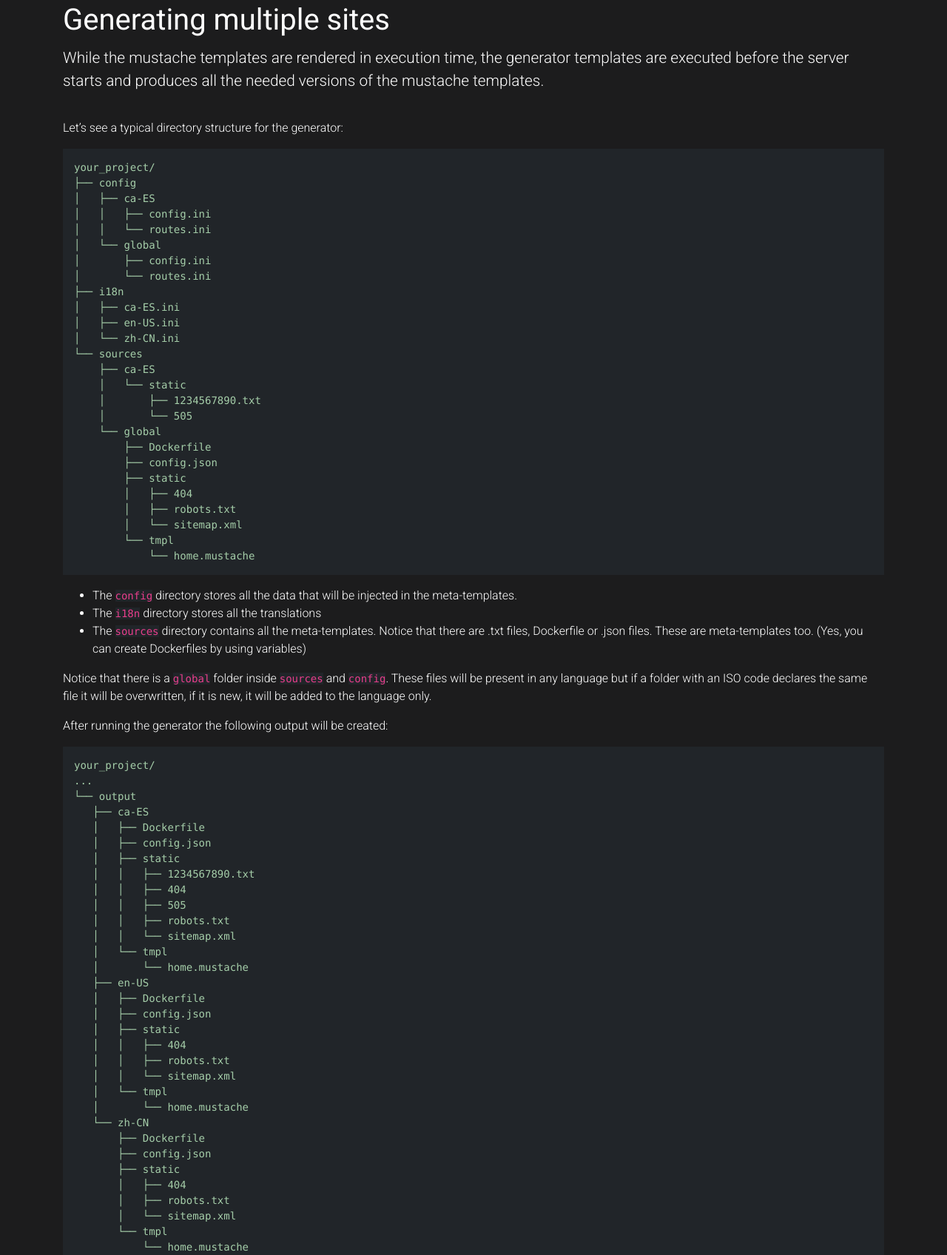
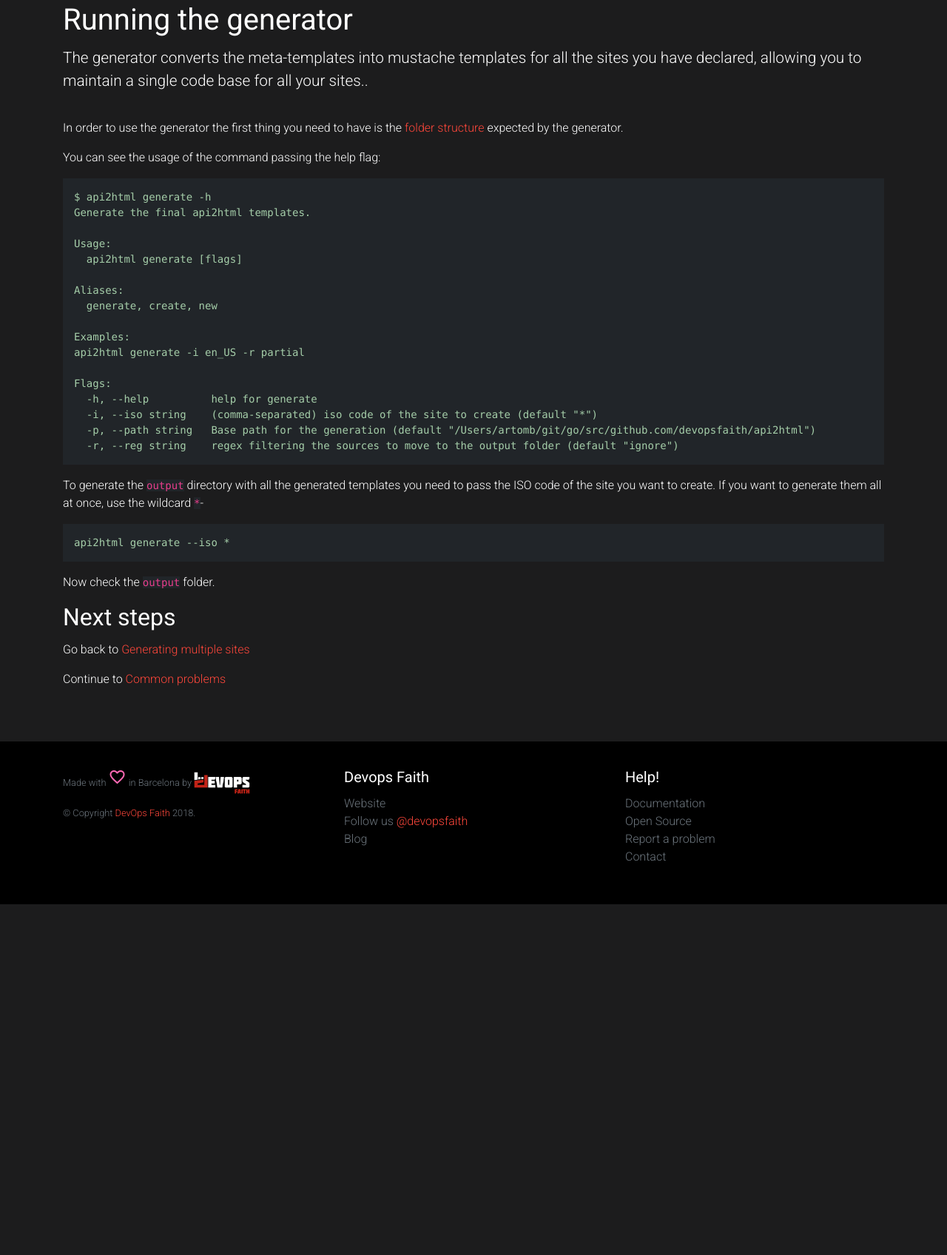
Before and after one commit to devopsfaith/api2html.com, a plain HTML site: page docs/running-the-generator/index.html in a window 1280 px wide. Shown: the part 130-1826 px from the top of the page at 74% size. After the commit the page ends 1352 px from the top, so only its background shows below. Drawn offline with nearby package versions, Linux system fonts and the light colour scheme.

Commit message:
Generator documentation

```diff
--- a/docs/running-the-generator/index.html
+++ b/docs/running-the-generator/index.html
@@ -4,10 +4,10 @@
 <head>
   <meta charset="utf-8">
   <meta name="viewport" content="width=device-width, initial-scale=1, shrink-to-fit=no">
-  <meta name="generator" content="Hugo 0.33" />
-  <title> Generating multiple sites </title>
+  <meta name="generator" content="Hugo 0.36" />
+  <title> Running the generator  | API2HTML</title>
 
-  <meta name="description" content="An utility to make multiple sites ">
+  <meta name="description" content="How the generator works">
 
 
 
@@ -19,8 +19,8 @@
   <meta name="author" content="Devops Faith">
 
 
-  <meta property="og:title" content="Generating multiple sites" />
-<meta property="og:description" content="An utility to make multiple sites " />
+  <meta property="og:title" content="Running the generator" />
+<meta property="og:description" content="How the generator works" />
 <meta property="og:type" content="article" />
 <meta property="og:url" content="/docs/running-the-generator/" />
 
@@ -81,84 +81,38 @@
 
 
 
-    <h1>Generating multiple sites</h1>
-    <p class="lead mb-4">While the mustache templates are rendered in execution time, the generator templates are executed before the server starts and produces all the needed versions of the mustache templates. </p>
+    <h1>Running the generator</h1>
+    <p class="lead mb-4">The generator converts the meta-templates into mustache templates for all the sites you have declared, allowing you to maintain a single code base for all your sites.. </p>
 
-    <p>Let&rsquo;s see a typical directory structure for the generator:</p>
+    <p>In order to use the generator the first thing you need to have is the <a href="/docs/generating-multiple-sites/#directory-structure">folder structure</a> expected by the generator.</p>
 
-<pre><code>your_project/
-├── config
-│   ├── ca-ES
-│   │   ├── config.ini
-│   │   └── routes.ini
-│   └── global
-│       ├── config.ini
-│       └── routes.ini
-├── i18n
-│   ├── ca-ES.ini
-│   ├── en-US.ini
-│   └── zh-CN.ini
-└── sources
-    ├── ca-ES
-    │   └── static
-    │       ├── 1234567890.txt
-    │       └── 505
-    └── global
-        ├── Dockerfile
-        ├── config.json
-        ├── static
-        │   ├── 404
-        │   ├── robots.txt
-        │   └── sitemap.xml
-        └── tmpl
-            └── home.mustache
+<p>You can see the usage of the command passing the help flag:</p>
+
+<pre><code>$ api2html generate -h
+Generate the final api2html templates.
+
+Usage:
+  api2html generate [flags]
+
+Aliases:
+  generate, create, new
+
+Examples:
+api2html generate -i en_US -r partial
+
+Flags:
+  -h, --help          help for generate
+  -i, --iso string    (comma-separated) iso code of the site to create (default &quot;*&quot;)
+  -p, --path string   Base path for the generation (default &quot;/Users/artomb/git/go/src/github.com/devopsfaith/api2html&quot;)
+  -r, --reg string    regex filtering the sources to move to the output folder (default &quot;ignore&quot;)
 </code></pre>
 
-<ul>
-<li>The <code>config</code> directory stores all the data that will be injected in the meta-templates.</li>
-<li>The <code>i18n</code> directory stores all the translations</li>
-<li>The <code>sources</code> directory contains all the meta-templates. Notice that there are .txt files, Dockerfile or .json files. These are meta-templates too. (Yes, you can create Dockerfiles by using variables)</li>
-</ul>
+<p>To generate the <code>output</code> directory with all the generated templates you need to pass the ISO code of the site you want to create. If you want to generate them all at once, use the wildcard <code>*</code>-</p>
 
-<p>Notice that there is a <code>global</code> folder inside <code>sources</code> and <code>config</code>. These files will be present in any language but if a folder with an ISO code declares the same file it will be overwritten, if it is new, it will be added to the language only.</p>
-
-<p>After running the generator the following output will be created:</p>
-
-<pre><code>your_project/
-...
-└── output
-   ├── ca-ES
-   │   ├── Dockerfile
-   │   ├── config.json
-   │   ├── static
-   │   │   ├── 1234567890.txt
-   │   │   ├── 404
-   │   │   ├── 505
-   │   │   ├── robots.txt
-   │   │   └── sitemap.xml
-   │   └── tmpl
-   │       └── home.mustache
-   ├── en-US
-   │   ├── Dockerfile
-   │   ├── config.json
-   │   ├── static
-   │   │   ├── 404
-   │   │   ├── robots.txt
-   │   │   └── sitemap.xml
-   │   └── tmpl
-   │       └── home.mustache
-   └── zh-CN
-       ├── Dockerfile
-       ├── config.json
-       ├── static
-       │   ├── 404
-       │   ├── robots.txt
-       │   └── sitemap.xml
-       └── tmpl
-           └── home.mustache
+<pre><code>api2html generate --iso *
 </code></pre>
 
-<p>Now all this files are final templates (and not meta-templates). Notice how the <code>505</code> and <code>1234567890.txt</code> files exist only in the ISO <code>ca-ES</code>.</p>
+<p>Now check the <code>output</code> folder.</p>
 
 
 
--- a/sitemap.xml
+++ b/sitemap.xml
@@ -9,7 +9,7 @@
 
   <url>
     <loc>/docs/running-the-server/</loc>
-    <lastmod>2018-02-08T16:35:08+01:00</lastmod>
+    <lastmod>2018-02-12T12:20:00+01:00</lastmod>
   </url>
 
   <url>
```
Also changed, not shown: categories/index.html (+2 -2 lines), docs/common-problems/index.html (+3 -3 lines), docs/configuration-file/index.html (+2 -2 lines), docs/customizing-errors/index.html (+2 -2 lines), docs/generating-multiple-sites/index.html (+27 -4 lines), docs/generator/index.html (+2 -2 lines), docs/getting-started/index.html (+2 -2 lines), docs/index.html (+6 -6 lines), docs/index.xml (+11 -13 lines), docs/running-the-server/index.html (+20 -11 lines), docs/templates/index.html (+7 -7 lines), index.html (+2 -2 lines), index.xml (+11 -13 lines), tags/index.html (+2 -2 lines).
